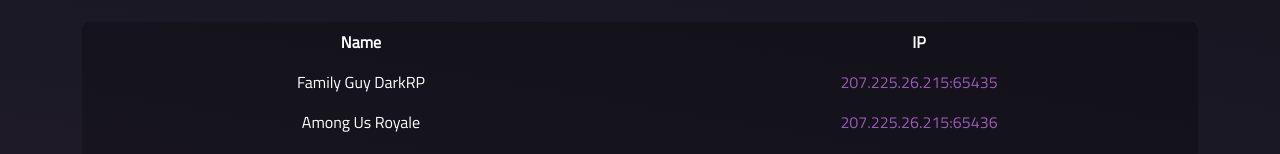
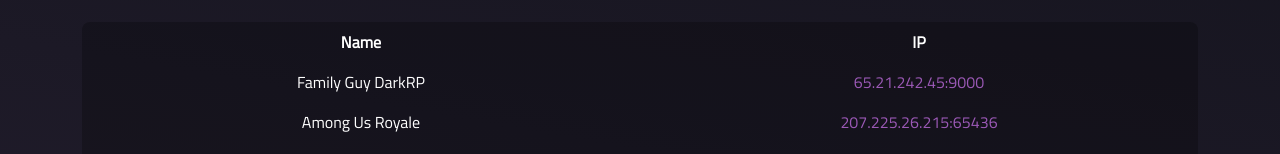
Before and after one commit to Alliance-Reunited/alru.cloud, a React app: page /servers in a window 1280 px wide. Shown: the part 248-402 px from the top of the page. Built offline with nearby package versions, Linux system fonts and the light colour scheme.

Commit message:
update IP for alru.ga

```diff
--- a/src/pages/Servers.tsx
+++ b/src/pages/Servers.tsx
@@ -24,7 +24,7 @@
                 <tbody>
                     <tr>
                         <td>Family Guy DarkRP</td>
-                        <td><a href="steam://connect/207.225.26.215:65435">207.225.26.215:65435</a></td>
+                        <td><a href="steam://connect/65.21.242.45:9000">65.21.242.45:9000</a></td>
                     </tr>
                     <tr>
                         <td>Among Us Royale</td>
```
